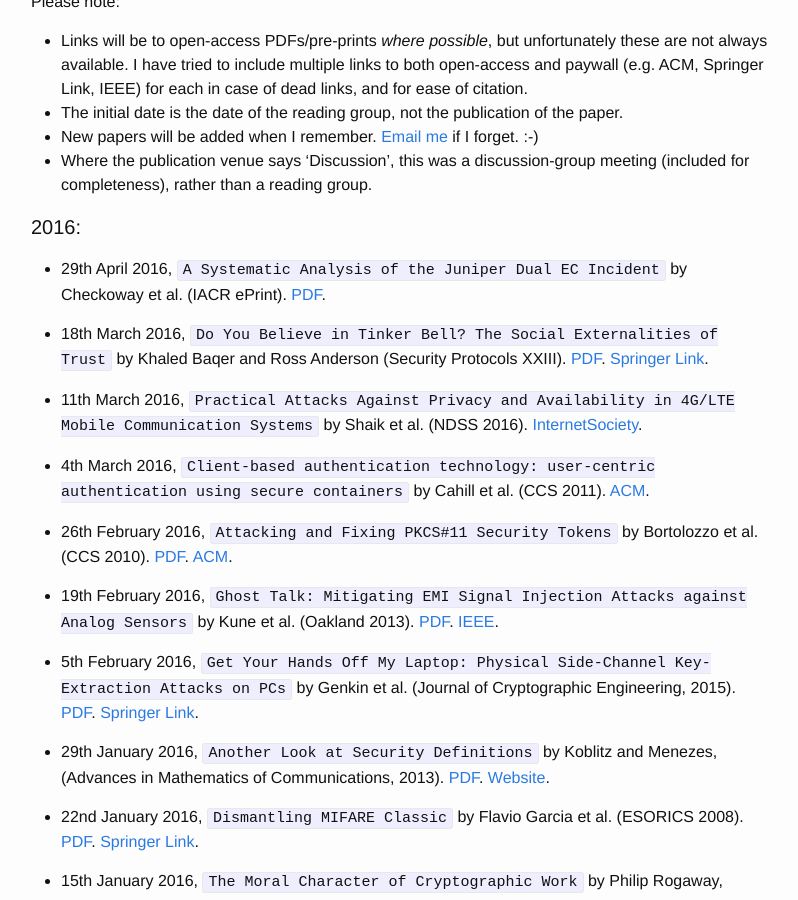
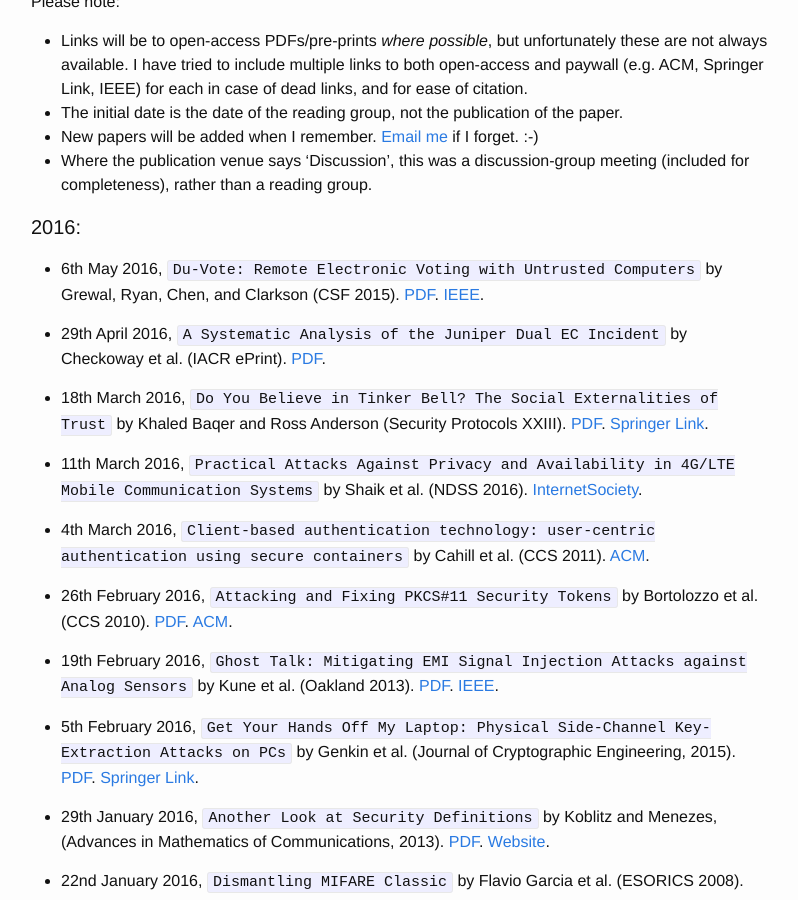
Before and after one commit to mpdehnel/ReadingGroup, a Jekyll site: the page built from index.md, in a window 1280 px wide and 900 px high, scrolled down 513 px. Shown: the whole window, without its empty margins (239-1037 px from the left). Built offline with Jekyll 4.4.1, drawn with Linux system fonts in a browser that asks for light colours.

Commit message:
add du-vote paper

```diff
--- a/index.md
+++ b/index.md
@@ -19,6 +19,8 @@ Please note:
 * Where the publication venue says 'Discussion', this was a discussion-group meeting (included for completeness), rather than a reading group.
 
 #### 2016:
+
+* 6th May 2016, `Du-Vote: Remote Electronic Voting with Untrusted Computers` by Grewal, Ryan, Chen, and Clarkson (CSF 2015). [PDF](https://www.cs.bham.ac.uk/~mdr/research/papers/pdf/15-Du-Vote.pdf). [IEEE](http://ieeexplore.ieee.org/xpls/abs_all.jsp?arnumber=7243731&tag=1).
 
 * 29th April 2016, `A Systematic Analysis of the Juniper Dual EC Incident` by Checkoway et al. (IACR ePrint). [PDF](http://eprint.iacr.org/2016/376.pdf).
 
```
